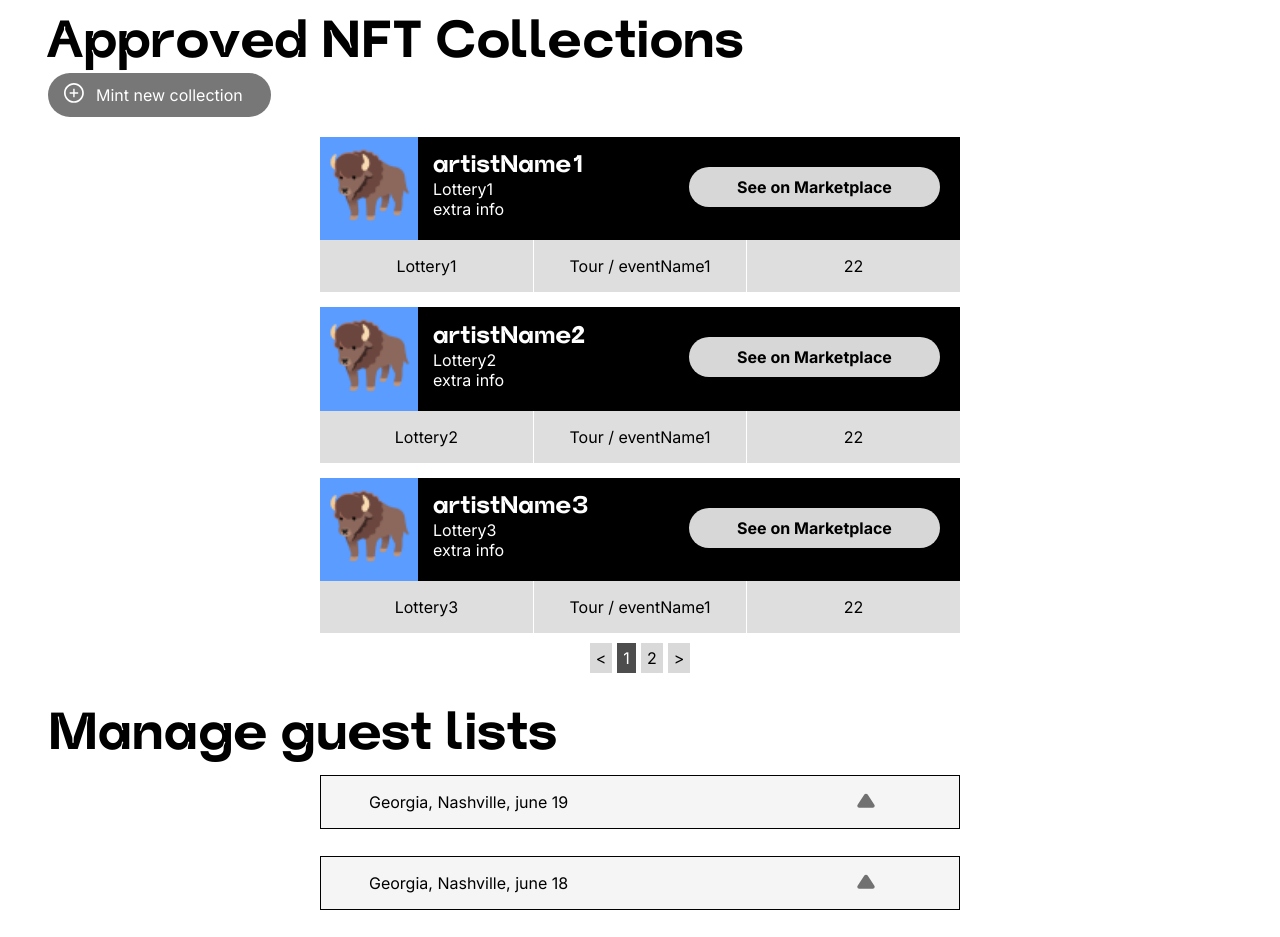
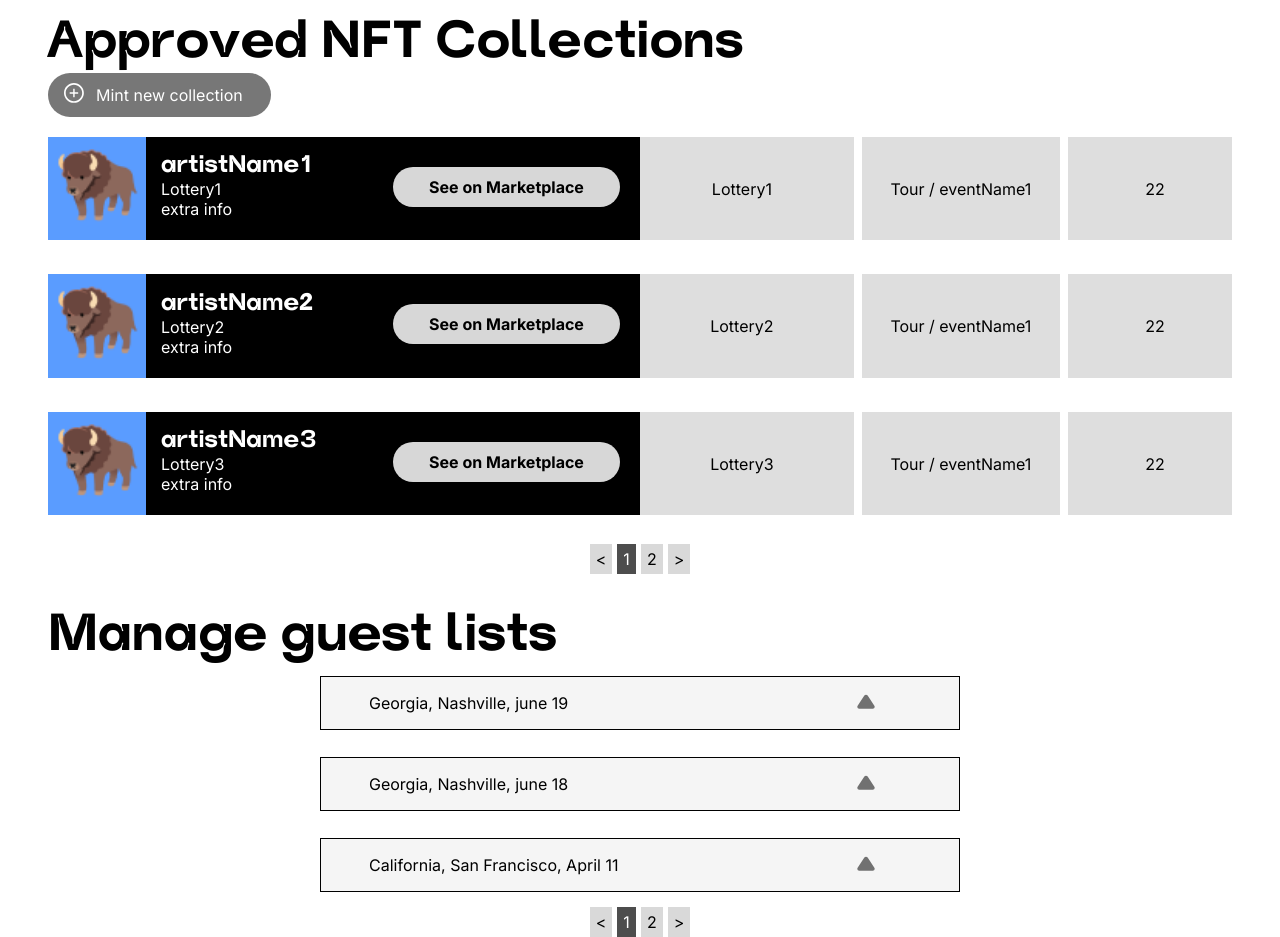
Before and after one commit to alfgago/web-nft-generator-minter, a Next.js app: page /admin/tour-manager in a window 1280 px wide. Shown: the part 1220-2157 px from the top of the page. Built offline with nearby package versions, Linux system fonts and the light colour scheme.

Commit message:
working on the collection descktop styles

```diff
--- a/src/components/Tours/NftCollections/CollectionItem/CollectionItemStyles.jsx
+++ b/src/components/Tours/NftCollections/CollectionItem/CollectionItemStyles.jsx
@@ -11,11 +11,23 @@
   .itemWrapper {
     width: 100%;
     max-width: 40rem;
-    padding-bottom: 15px;
+    padding-bottom: ${34 / 16}rem;
+    display: flex;
+    flex-direction: column;
+
+    @media(${DEVICE.laptop}){
+      flex-direction: row;
+      max-width: none;
+    }
   }
 
   .container {
     display: flex;
+    @media ${DEVICE.laptop} {
+      max-width: ${615 / 16}rem;
+      width: 100%;
+    }
+
     .content {
       width 50%;
       background-color: ${COLORS.black};
@@ -70,13 +82,36 @@
     text-align: center;
     justify-content: center;
     background-color: #dedede;
+    gap: 10px;
+
+    @media ${DEVICE.laptop} {
+      width: 100%;
+
+      div:first-of-type {
+        max-width: ${252 / 16}rem;
+      }
+
+      .middle + div {
+        max-width: ${154 / 16}rem;
+      }
+    }
+
     div {
       width: 100%;
+      height: 100%;
+      display: flex;
+      align-items: center;
+      justify-content: center;
     }
 
     .middle {
-      border-right: 1px solid white;
-      border-left: 1px solid white;
+      border-right: ${1 / 16}rem solid white;
+      border-left: ${1 / 16}rem solid white;
+
+      @media ${DEVICE.laptop} {
+        border-right: ${8 / 16}rem solid white;
+      border-left: ${8 / 16}rem solid white;
+      }
     }
   }
 
--- a/src/components/Tours/NftCollections/index.tsx
+++ b/src/components/Tours/NftCollections/index.tsx
@@ -69,11 +69,11 @@
           values={nftCollections}
           render={(items: any) => {
             return (
-              <>
+              <div>
                 {items.map((data: any, i: number) => (
                   <CollectionItem key={data.id} item={data} />
                 ))}
-              </>
+              </div>
             )
           }}
         />
```
